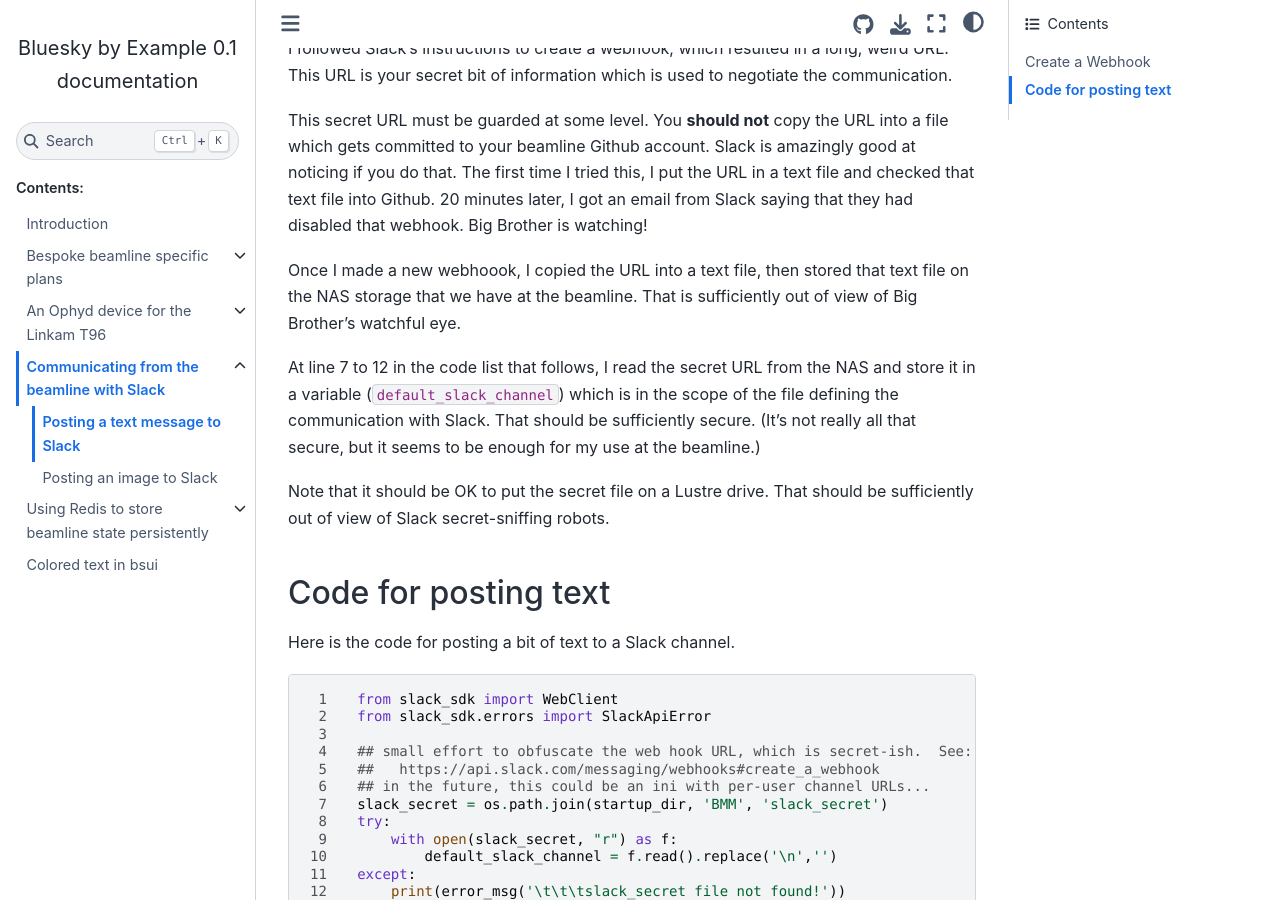
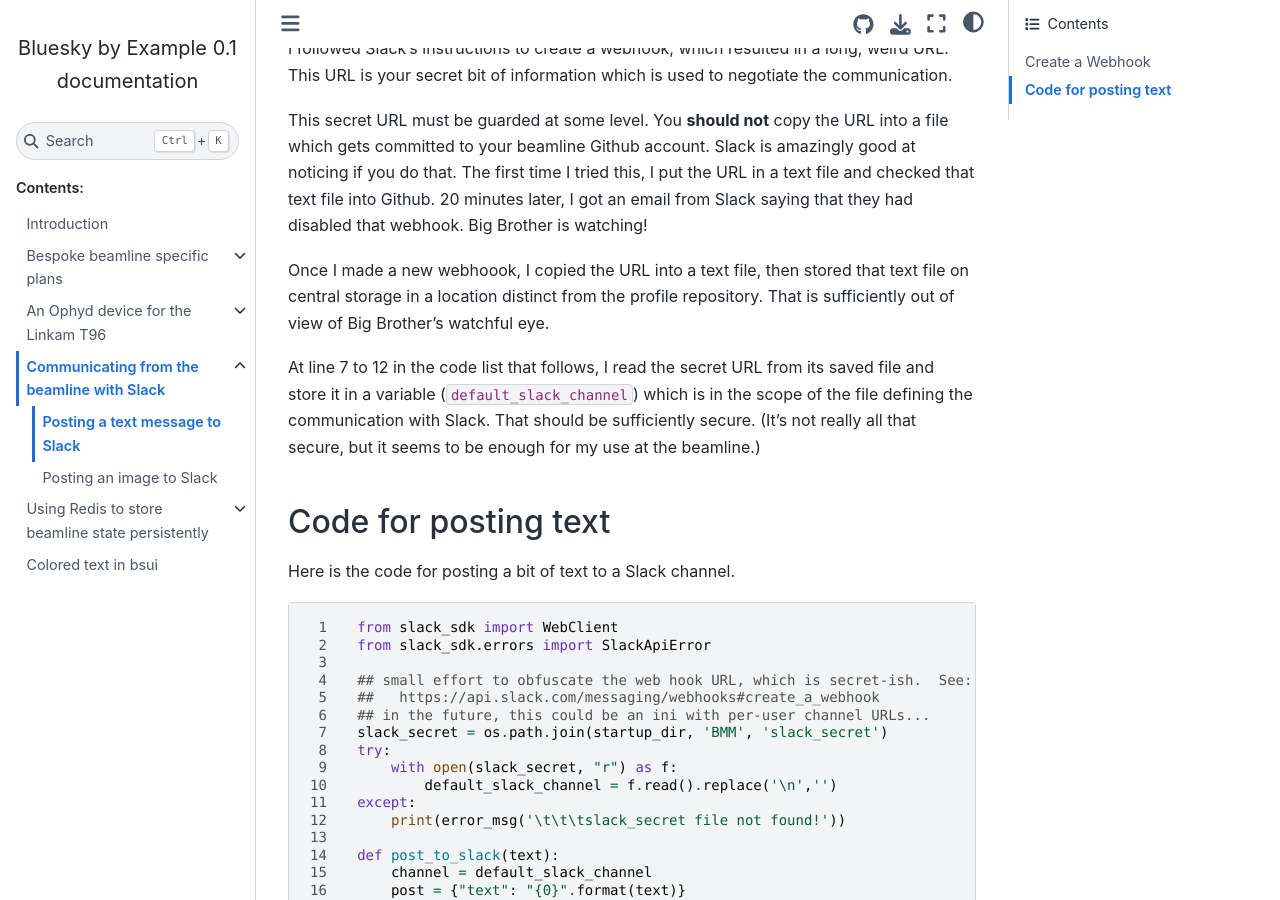
Before and after one commit to NSLS2/bmm-bluesky-by-example, a Sphinx documentation site: the page built from docs/slack/text.rst, in a window 1280 px wide and 900 px high, scrolled down 357 px. Built offline with Sphinx 7.4.7 and the Sphinx Book theme 1.1.4, drawn with Linux system fonts in a browser that asks for light colours.

Commit message:
a few typos

```diff
--- a/docs/linkam.rst
+++ b/docs/linkam.rst
@@ -20,7 +20,7 @@
 
 	    .. code-block:: python
 
-	       yield from mv([linkam], 250)
+	       yield from mv(linkam, 250)
 
 	    This example also explains how to compute a custom signal
 	    indicating that the positioner is done moving.
--- a/docs/redis.rst
+++ b/docs/redis.rst
@@ -14,7 +14,7 @@
 
    :Lesson: Maintain the state of an experiment in a way that is
 	    independent of the running Bluesky process.  In this way,
-	    state can be preserved even if Bluesky crashes.  It also
+	    state can be preserved even if Bluesky is exited.  It also
 	    allows multiple processes to access knowledge of the state
 	    of the running experiment.
 
--- a/docs/slack/text.rst
+++ b/docs/slack/text.rst
@@ -28,19 +28,16 @@
 saying that they had disabled that webhook.  Big Brother is watching!
 
 Once I made a new webhoook, I copied the URL into a text file, then
-stored that text file on the NAS storage that we have at the
-beamline.  That is sufficiently out of view of Big Brother's watchful
-eye.
+stored that text file on central storage in a location distinct from
+the profile repository.  That is sufficiently out of view of Big
+Brother's watchful eye.
 
 At line 7 to 12 in the code list that follows, I read the secret URL
-from the NAS and store it in a variable (``default_slack_channel``)
-which is in the scope of the file defining the communication with
-Slack.  That should be sufficiently secure. (It's not really all that
-secure, but it seems to be enough for my use at the beamline.)
-
-Note that it should be OK to put the secret file on a Lustre drive.
-That should be sufficiently out of view of Slack secret-sniffing
-robots.
+from its saved file and store it in a variable
+(``default_slack_channel``) which is in the scope of the file defining
+the communication with Slack.  That should be sufficiently
+secure. (It's not really all that secure, but it seems to be enough
+for my use at the beamline.)
 
 Code for posting text
 ---------------------
```
